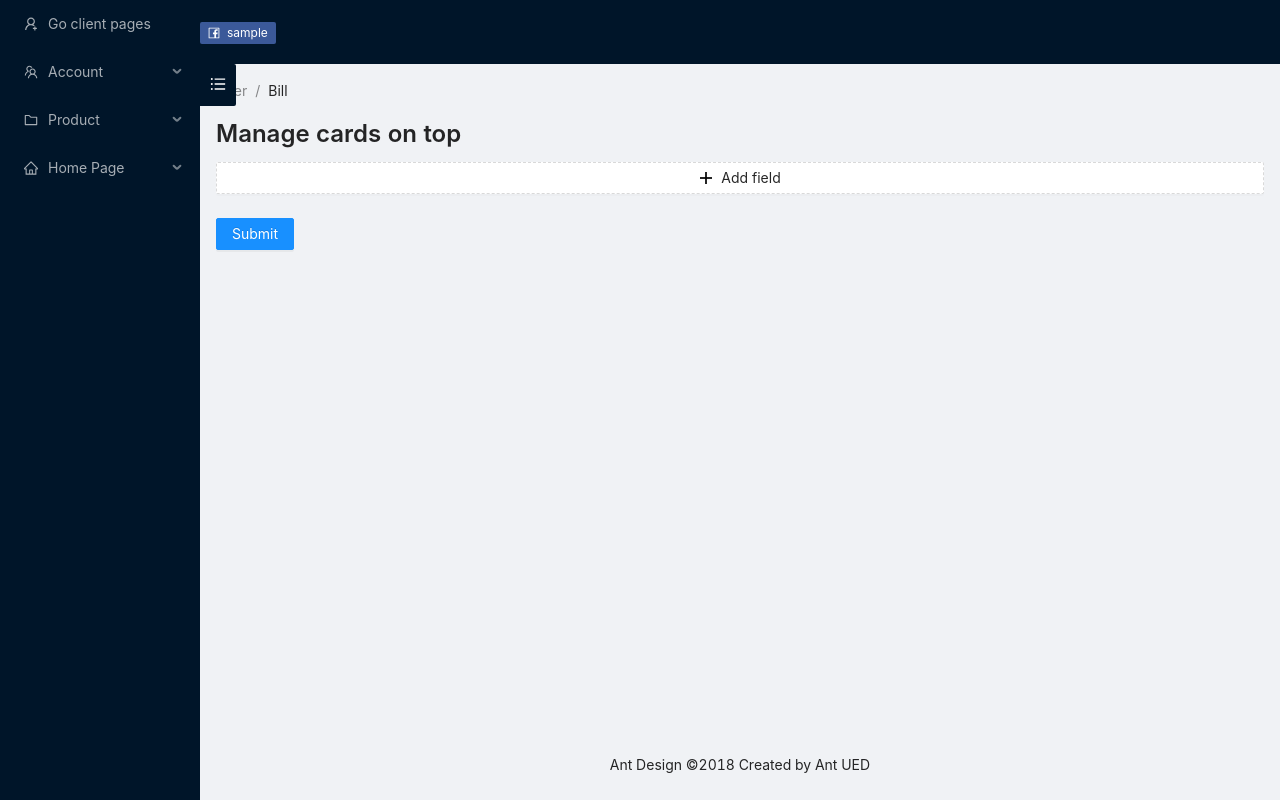
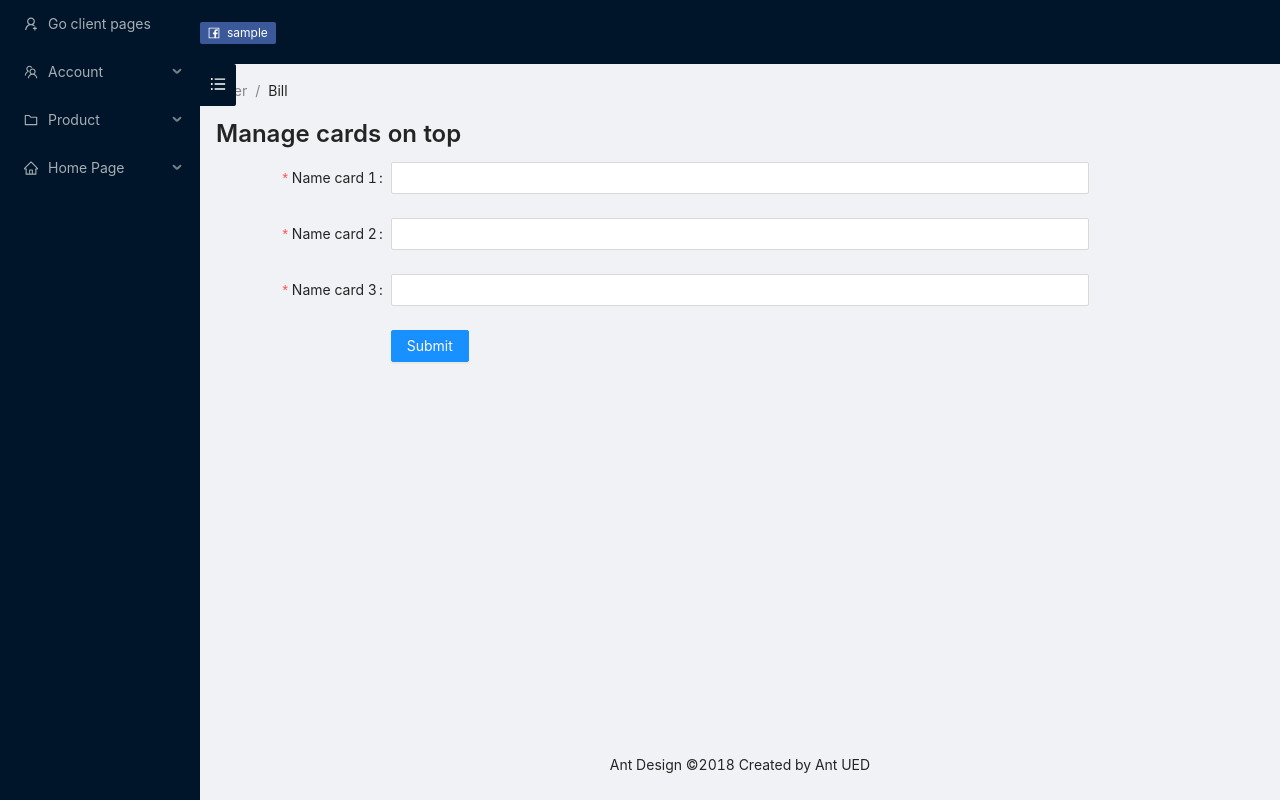
Before and after one commit to Tung9120/ReactJS-my-project-1, a React (Create React App) app: page /admin/home-page/3-top-cards in a window 1280 px wide. Built offline with nearby package versions, Linux system fonts and the light colour scheme; sample sign-in values are in the browser's storage; the HTML template or start-up script is replaced by a standard one.

Commit message:
Custom onFinish func to return an array

```diff
--- a/src/constants/ActionsType.js
+++ b/src/constants/ActionsType.js
@@ -2,3 +2,4 @@ export const LOGIN = "LOGIN";
 export const ADD_ADMIN = "ADD_ADMIN";
 export const ADD_PRODUCT = "ADD_PRODUCT";
 export const ADD_CAROUSEL = "ADD_CAROUSEL";
+export const ADD_CARDSTOP = "ADD_CARDSTOP";
--- a/src/views/components/CardsTopMng.js
+++ b/src/views/components/CardsTopMng.js
@@ -1,79 +1,65 @@
 import React, { Component } from "react";
-import { Form, Input, Button, Space, Typography } from "antd";
+import { Form, Input, InputNumber, Button, Typography } from "antd";
 import { MinusCircleOutlined, PlusOutlined } from "@ant-design/icons";
-import {connect} from 'react-redux';
+import { connect } from "react-redux";
 
-const {Title} = Typography;
+const { Title } = Typography;
+
+const layout = {
+  labelCol: { span: 4 },
+  wrapperCol: { span: 16 },
+};
+
+const validateMessages = {
+  required: "${label} is required!",
+  types: {
+    email: "${label} is not validate email!",
+    number: "${label} is not a validate number!",
+  },
+  number: {
+    range: "${label} must be between ${min} and ${max}",
+  },
+};
 
 class CardsTopMng extends Component {
   onFinish = (values) => {
-    console.log("Received values of form:", values);
+    console.log(values);
+    const cards = Object.values(values.cards);
+    console.log(cards);
   };
+
   render() {
     return (
       <>
         <Title level={3}>Manage cards on top</Title>
         <Form
-          name="dynamic_form_nest_item"
+          {...layout}
+          name="nest-messages"
           onFinish={this.onFinish}
-          autoComplete="off"
-        >
-          <Form.List name="cards">
-            {(fields, { add, remove }) => {
-              return (
-                <div>
-                  {fields.map((field) => (
-                    <Space
-                      key={field.key}
-                      style={{ display: "flex", marginBottom: 8 }}
-                      align="start"
+          validateMessages={validateMessages}
         >
           <Form.Item
-                        {...field}
-                        name={[field.name, "cardName"]}
-                        fieldKey={[field.fieldKey, "cardName"]}
-                        rules={[
-                          { required: true, message: "Missing card name" },
-                        ]}
+            name={["cards", "card1"]}
+            label="Name card 1"
+            rules={[{ required: true }]}
           >
-                        <Input placeholder="Card Name" />
+            <Input />
           </Form.Item>
           <Form.Item
-                        {...field}
-                        name={[field.name, "slug"]}
-                        fieldKey={[field.fieldKey, "slug"]}
-                        rules={[
-                          { required: true, message: "Missing slug" },
-                        ]}
+            name={["cards", "card2"]}
+            label="Name card 2"
+            rules={[{ required: true }]}
           >
-                        <Input placeholder="Slug. Ex: /card" />
+            <Input />
           </Form.Item>
-
-                      <MinusCircleOutlined
-                        onClick={() => {
-                          remove(field.name);
-                        }}
-                      />
-                    </Space>
-                  ))}
-
-                  <Form.Item>
-                    <Button
-                      type="dashed"
-                      onClick={() => {
-                        add();
-                      }}
-                      block
+          <Form.Item
+            name={["cards", "card3"]}
+            label="Name card 3"
+            rules={[{ required: true }]}
           >
-                      <PlusOutlined /> Add field
-                    </Button>
+            <Input />
           </Form.Item>
-                </div>
-              );
-            }}
-          </Form.List>
-
-          <Form.Item>
+          <Form.Item wrapperCol={{ ...layout.wrapperCol, offset: 4 }}>
             <Button type="primary" htmlType="submit">
               Submit
             </Button>
```
Lines whose indentation alone changed are shown as unchanged.
